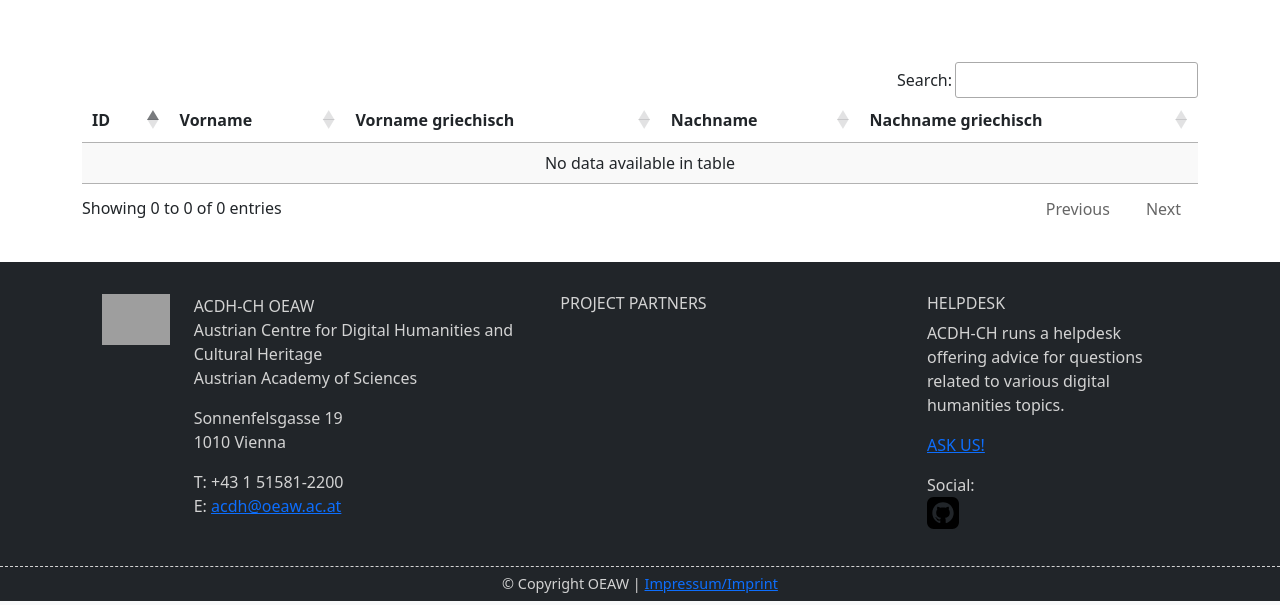
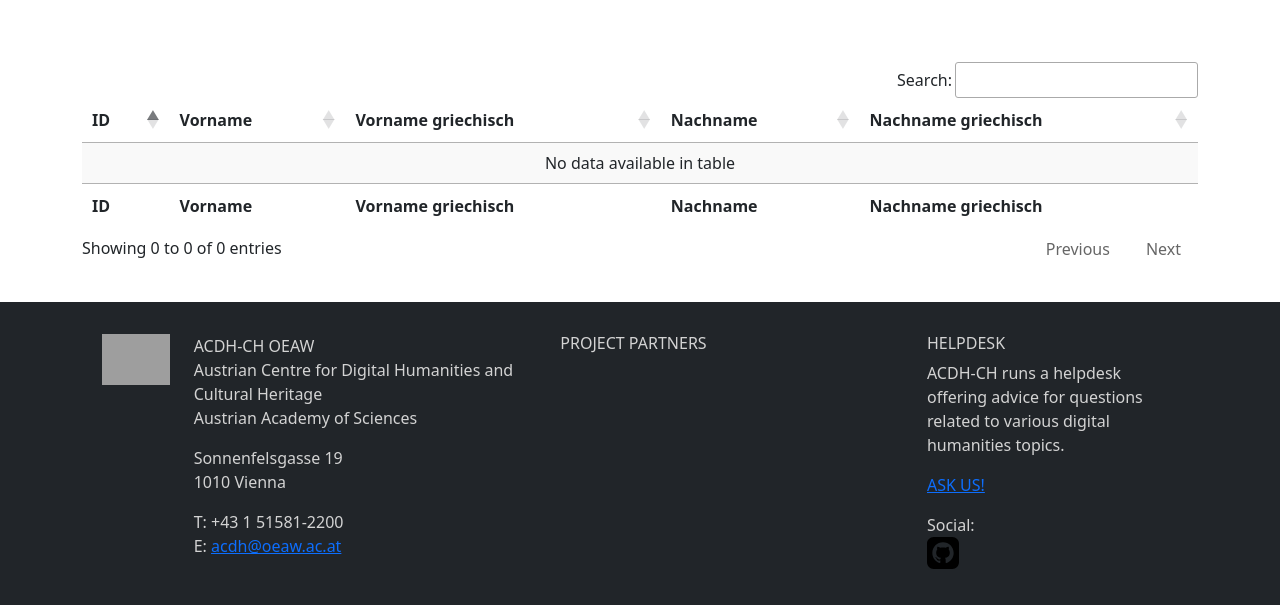
Before and after one commit to bfpha/kretschmer-static-py, a Python web app: template templates/person-index.html in a window 1280 px wide. Shown: the part 264-869 px from the top of the page. Run offline with Jinja, Linux system fonts and the light colour scheme; the template is opened without the code that fills it, so the values that code supplies are empty; some libraries are stand-ins or nearby versions; grey boxes are pictures that could not be loaded.

Commit message:
tfooter added to person-index table; minor change to visible persons card

```diff
--- a/templates/object.html
+++ b/templates/object.html
@@ -281,7 +281,7 @@
                             </div>
                         </div>
                     </div>
-                    <div class="col-md-6">
+                    <div class="col-md-8">
                         <div class="card">
                             <div class="card-header">
                                 <h5>Ort der Fotoaufnahme</h5>
@@ -311,7 +311,7 @@
                     </div>
                     {% for x in metadata %}
                         {% if x.persons is string %}
-                        <div class="col-md-6">
+                        <div class="col-md-4">
                             <div class="card">
                                 <div class="card-header">
                                     <h5>Abgebildete Personen</h5>
--- a/templates/person-index.html
+++ b/templates/person-index.html
@@ -62,6 +62,15 @@
         {% endfor %}
       {% endfor %}
     </tbody>
+    <tfoot>
+      <tr>
+        <th>ID</th>
+        <th>Vorname</th>
+        <th>Vorname griechisch</th>
+        <th>Nachname</th>
+        <th>Nachname griechisch</th>
+      </tr>
+    </tfoot>
   </table>
 </div>
 <script>
```
